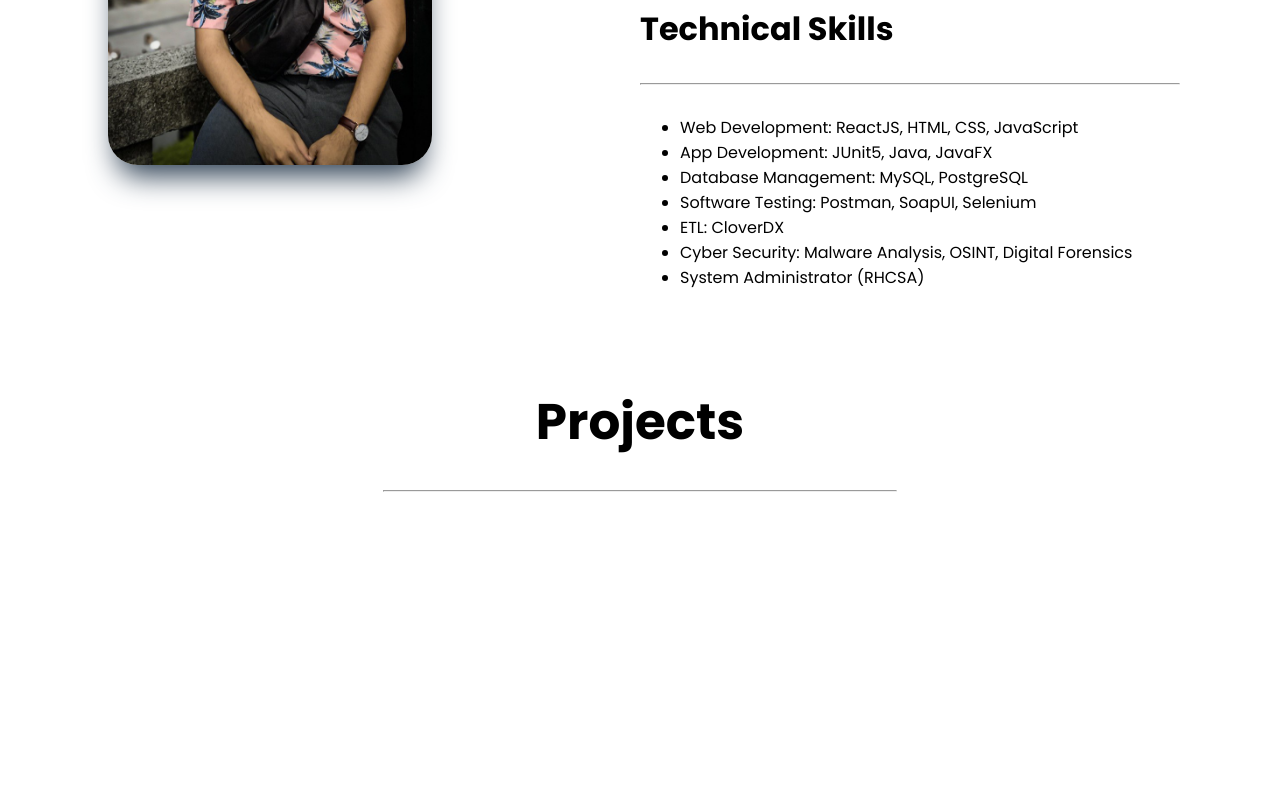
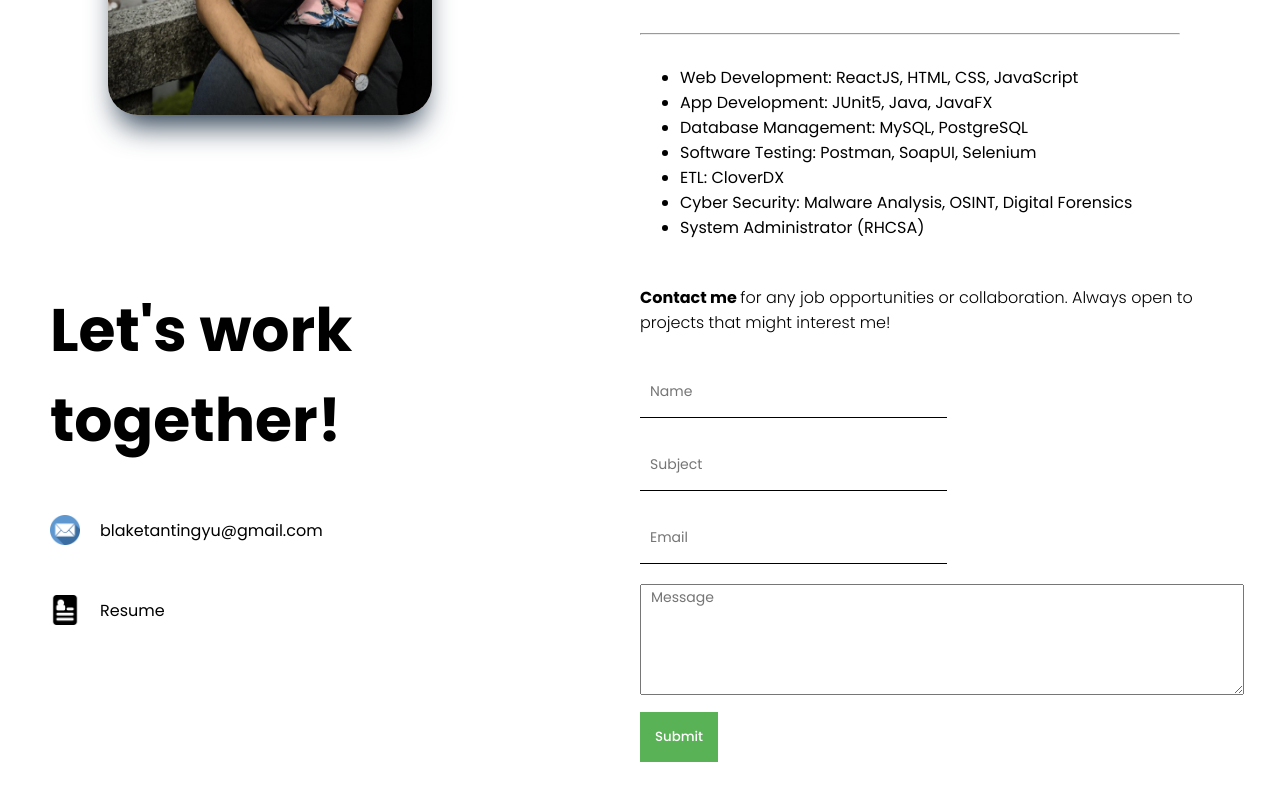
Before and after one commit to blaketingyu/old_portfolio-reactjs, a React (Create React App) app: page / in a window 1280 px wide. Shown: the part 1522-2322 px from the top of the page. Built offline with nearby package versions, Linux system fonts and the light colour scheme; a web font is replaced by a local one.

Commit message:
remove project section

```diff
--- a/src/components/Mainpage.js
+++ b/src/components/Mainpage.js
@@ -2,7 +2,6 @@ import React from 'react'
 import Home from './home/Home';
 import About from './about/About';
 import Contact from './contact/Contact';
-import Projects from './projects/Projects';
 
 
 const Mainpage = () => {
@@ -10,7 +9,6 @@ const Mainpage = () => {
         <div>
             <Home/>
             <About/>
-            <Projects/>
             <Contact/>
         </div>
     )
```
